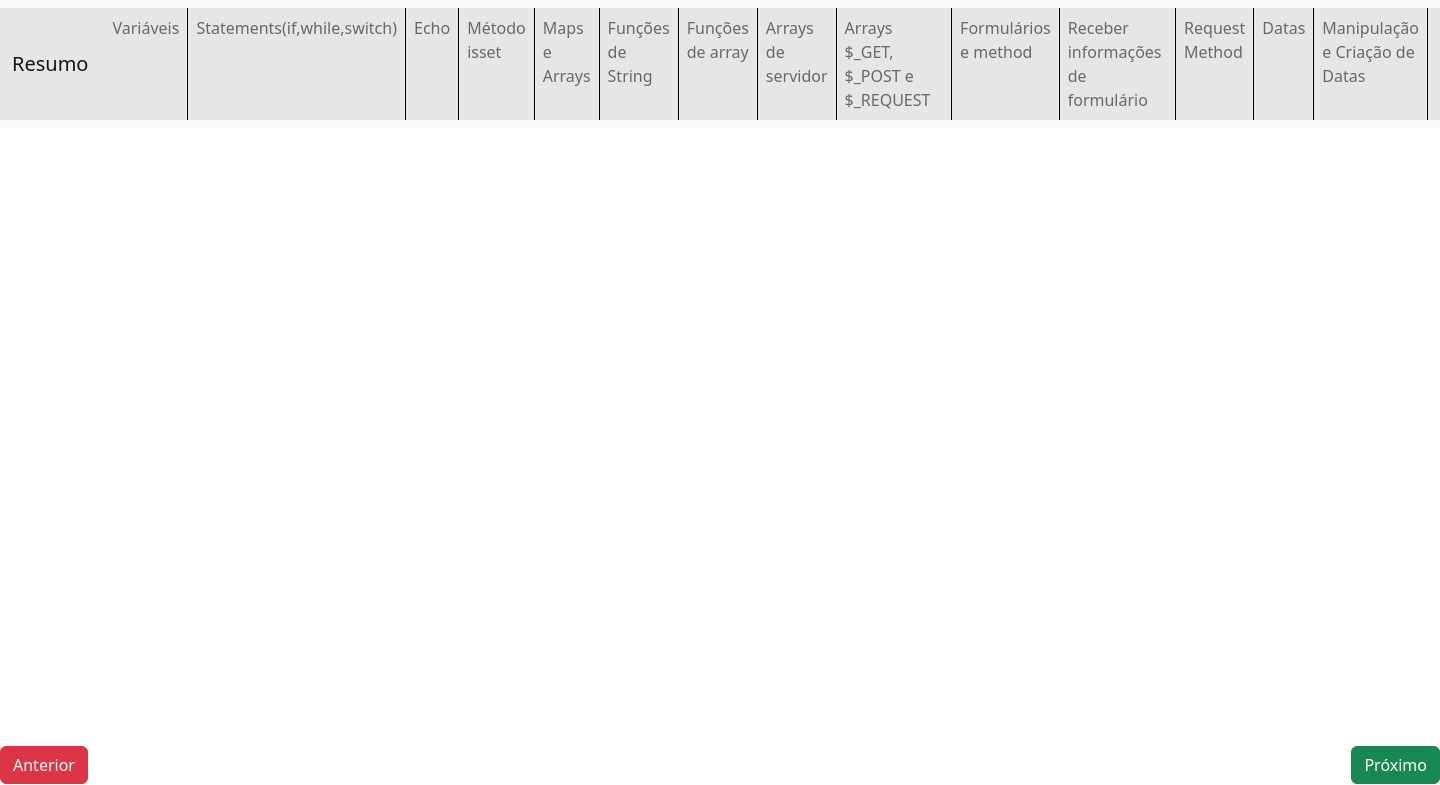
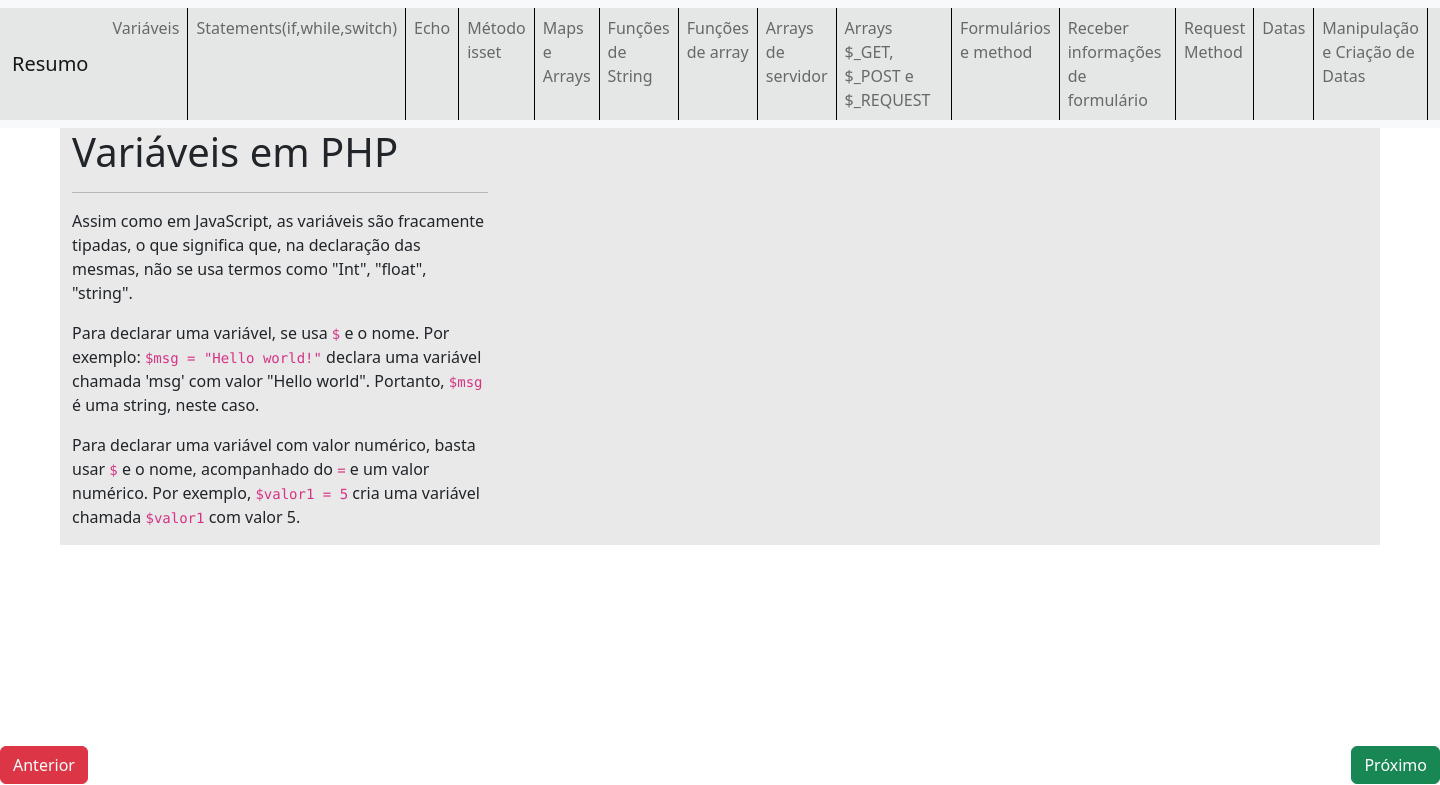
Before and after one commit to davMac606/resumoPHP, a PHP site: page /vars.php in a window 1440 px wide. Shown: the top 785 px of the page. Run offline with PHP 8.4, Linux system fonts and the light colour scheme.

Commit message:
fixed again

```diff
--- a/vars.php
+++ b/vars.php
@@ -62,6 +62,19 @@
           </div>
         </div>
       </nav>
+      <div class="container container-fluid">
+        <div class="row">
+          <div class="col-md-4 col-sm-12">
+            <h1>Variáveis em PHP</h1>
+            <hr>
+            <p>Assim como em JavaScript, as variáveis são fracamente tipadas, o que significa que, na declaração das mesmas, não se usa termos como "Int", "float", "string".</p>
+            <p>Para declarar uma variável, se usa <code>$</code> e o nome. Por exemplo: <code>$msg = "Hello world!"</code> declara uma variável chamada 'msg' com valor "Hello world". Portanto, <code>$msg</code> é uma string, neste caso.</p>
+            <p>Para declarar uma variável com valor numérico, basta usar <code>$</code> e o nome, acompanhado do <code>=</code> e um valor numérico. Por exemplo, <code>$valor1 = 5</code> cria uma variável chamada <code>$valor1</code> com valor 5.</p>
+          </div>
+        </div>
+      </div>
+
+
       <div class="container-fluid">
         <div class="row">
           <div class="col-6">
```
